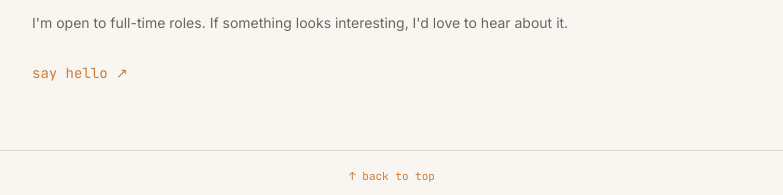
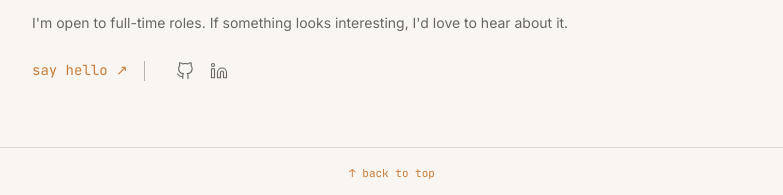
Before and after one commit to respici0/portfolio, an Astro site: page / in a window 1280 px wide. Shown: the part 2328-2523 px from the top of the page, 248-1031 px from the left. Built offline with nearby package versions, Linux system fonts and the light colour scheme; Astro itself is replaced by a stand-in of ours.

Commit message:
updated contacts

```diff
--- a/src/components/Contact.astro
+++ b/src/components/Contact.astro
@@ -1,3 +1,31 @@
+---
+import type { AstroComponentFactory } from "astro/runtime/server/render/astro/index.js";
+import Github from "./icons/Github.astro";
+import LinkedIn from "./icons/LinkedIn.astro";
+
+type Link = {
+  href: string;
+  cls: string;
+  "aria-label": string;
+  icon: AstroComponentFactory;
+};
+
+const links: Link[] = [
+  {
+    href: "https://github.com/respici0",
+    cls: "github",
+    "aria-label": "Github",
+    icon: Github,
+  },
+  {
+    href: "https://linkedin.com/in/respici0",
+    cls: "linkedIn",
+    "aria-label": "LinkedIn",
+    icon: LinkedIn,
+  },
+];
+---
+
 <section class="contact-section" id="contact">
   <h2 class="contact-label">// let's connect</h2>
   <h3>and build something wonderful.</h3>
@@ -5,10 +33,20 @@
     I'm open to full-time roles. If something looks interesting, I'd love to
     hear about it.
   </p>
+  <div class="link-cta">
     <a href="mailto:respicio.robert@gmail.com" class="contact-email"
       >say hello ↗</a
     >
-</section>
+    <div style="width:0.5px;height:20px;background:#b9b3ab;"></div>
+    <div style="display:flex;gap:1rem;align-items:center;"></div>
+    {
+      links.map(({ href, cls, "aria-label": label, icon: Icon }: Link) => (
+        <a {href} target="_blank" class={cls} aria-label={label}>
+          <Icon />
+        </a>
+      ))
+    }
+  </div>
 
   <style>
     .contact-section {
@@ -52,4 +90,26 @@
       color: var(--accent-hover);
       text-decoration: underline;
     }
+
+    .link-cta {
+      display: flex;
+      align-items: center;
+      gap: 1rem;
+    }
+
+    .github,
+    .linkedIn {
+      color: var(--muted);
+      display: flex;
+      align-items: center;
+    }
+
+    .github:hover {
+      color: #24292f;
+    }
+
+    .linkedIn:hover {
+      color: #0a66c2;
+    }
   </style>
+</section>
--- /dev/null
+++ b/src/components/icons/Github.astro
@@ -0,0 +1,14 @@
+<svg
+  width="18"
+  height="18"
+  viewBox="0 0 24 24"
+  fill="none"
+  stroke="currentColor"
+  stroke-width="1.5"
+  stroke-linecap="round"
+  stroke-linejoin="round"
+>
+  <path
+    d="M9 19c-5 1.5-5-2.5-7-3m14 6v-3.87a3.37 3.37 0 0 0-.94-2.61c3.14-.35 6.44-1.54 6.44-7A5.44 5.44 0 0 0 20 4.77 5.07 5.07 0 0 0 19.91 1S18.73.65 16 2.48a13.38 13.38 0 0 0-7 0C6.27.65 5.09 1 5.09 1A5.07 5.07 0 0 0 5 4.77a5.44 5.44 0 0 0-1.5 3.78c0 5.42 3.3 6.61 6.44 7A3.37 3.37 0 0 0 9 18.13V22"
+  ></path>
+</svg>
--- /dev/null
+++ b/src/components/icons/LinkedIn.astro
@@ -0,0 +1,16 @@
+<svg
+  width="18"
+  height="18"
+  viewBox="0 0 24 24"
+  fill="none"
+  stroke="currentColor"
+  stroke-width="1.5"
+  stroke-linecap="round"
+  stroke-linejoin="round"
+>
+  <path
+    d="M16 8a6 6 0 0 1 6 6v7h-4v-7a2 2 0 0 0-2-2 2 2 0 0 0-2 2v7h-4v-7a6 6 0 0 1 6-6z"
+  ></path>
+  <rect x="2" y="9" width="4" height="12"></rect>
+  <circle cx="4" cy="4" r="2"></circle>
+</svg>
```
Lines whose indentation alone changed are shown as unchanged.
